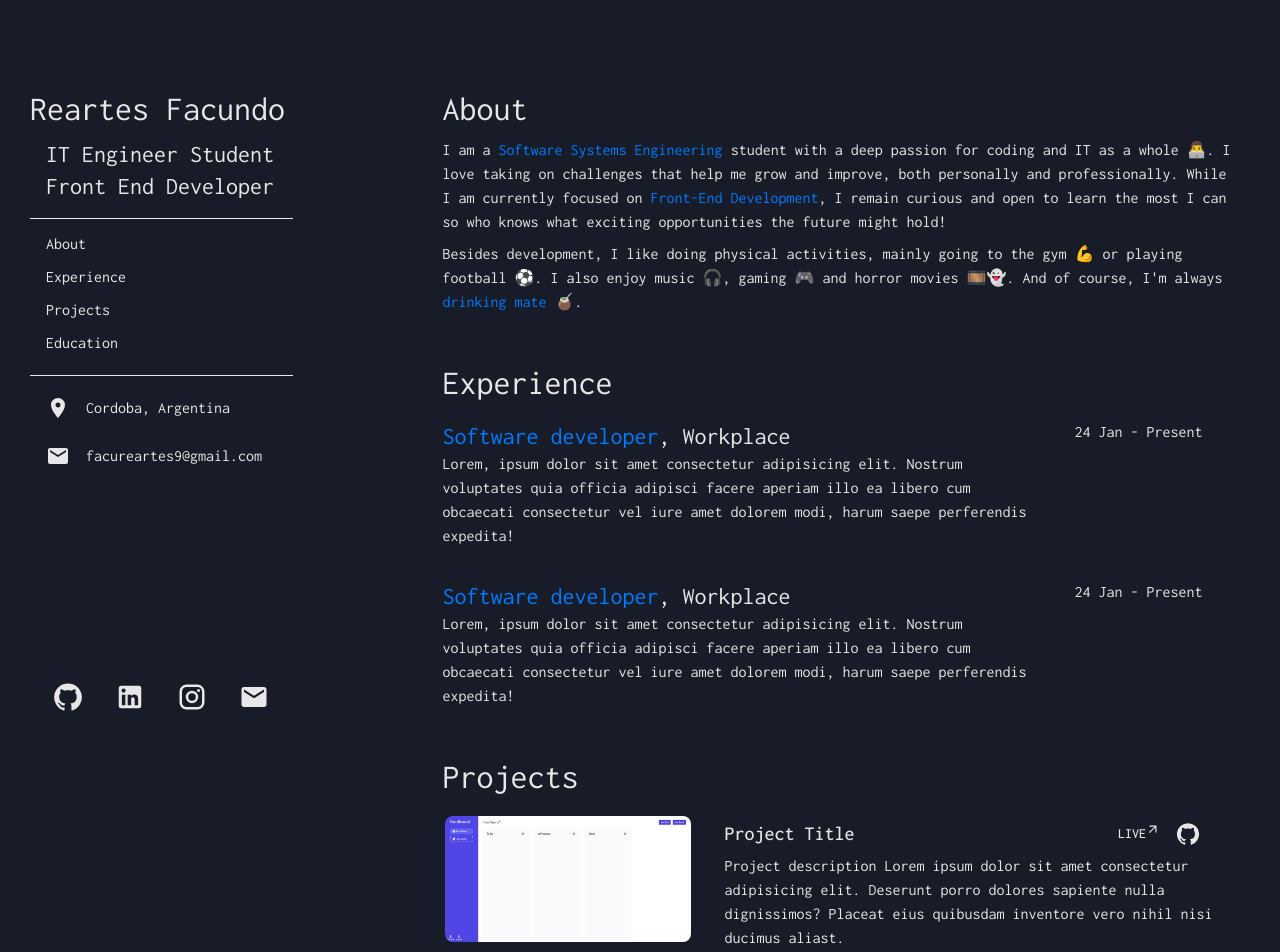
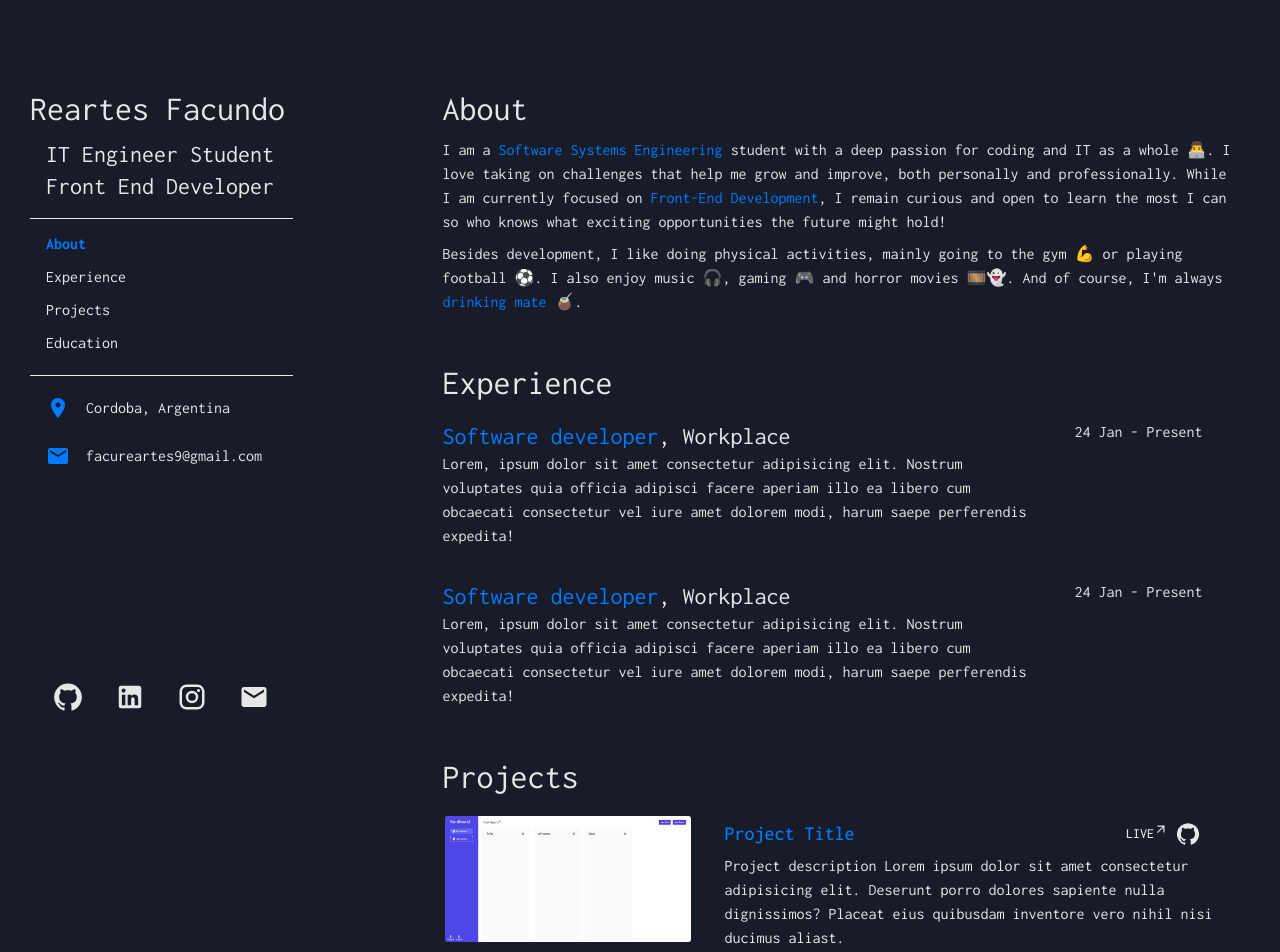
Before and after one commit to FacuReartes/portfolio-v2, a Next.js app: page / in a window 1280 px wide. Shown: the top 952 px of the page. Built offline with nearby package versions, Linux system fonts and the light colour scheme.

Commit message:
project overlay

```diff
--- a/src/components/Project.tsx
+++ b/src/components/Project.tsx
@@ -1,4 +1,4 @@
-import { ArrowOutward, GitHub } from '@mui/icons-material';
+import { ArrowOutward, GitHub, Visibility } from '@mui/icons-material';
 import { Box, Button, Icon, IconButton, Typography } from '@mui/material';
 import Image from 'next/image';
 import React, { FC } from 'react';
@@ -14,20 +14,58 @@ interface IProject {
 const Project: FC<IProject> = (props) => {
   return (
     <Box sx={{ display: 'flex', gap: 4, pb: 4 }}>
-      <Box
+      <Button
         sx={{
+          p: 0,
+          lineHeight: 'unset',
           flexShrink: 0,
           width: '250px',
           height: '130px',
           border: 2,
+          bgcolor: 'primary.main',
           borderColor: 'secondary.main',
-          borderRadius: '10px',
+          borderRadius: '5px',
           position: 'relative',
           overflow: 'hidden',
+          transition: 'all 0.2s linear',
+          ':hover .projectOverlayIcon': {
+            opacity: 1,
+          },
+          ':hover': {
+            cursor: 'pointer',
+            borderColor: 'common.white',
+          },
+          ':hover .projectImage': {
+            transform: 'scale(1.1)',
+            opacity: 0.8,
+          },
         }}
+        href={props.liveLink}
+        target="_blank"
       >
-        <Image src={props.imgSrc} alt="project image" fill />
-      </Box>
+        <Image
+          className="projectImage"
+          src={props.imgSrc}
+          alt="project image"
+          fill
+          style={{ transition: 'inherit' }}
+        />
+        <Icon
+          className="projectOverlayIcon"
+          sx={{
+            zIndex: 99,
+            position: 'absolute',
+            top: '50%',
+            left: '50%',
+            transform: 'translate(-50%, -50%)',
+            color: 'primary.main',
+            opacity: 0,
+            transition: 'inherit',
+          }}
+        >
+          <Visibility />
+        </Icon>
+      </Button>
       <Box>
         <Box
           sx={{
@@ -36,20 +74,30 @@ const Project: FC<IProject> = (props) => {
             alignItems: 'center',
           }}
         >
-          <Typography variant="h6" component="h4">
+          <Typography
+            variant="h6"
+            component="h4"
+            sx={{ color: 'primary.main' }}
+          >
             {props.title}
           </Typography>
           <Box>
-            <Button sx={{
-              color: 'common.white',
-              minWidth: 'unset',
-              ':hover': { color: 'primary.main', bgcolor: 'unset' },
-              transition: 'all 0.2s linear',
-              position: 'relative'
-            }}
-              href={props.githubLink}
-              target='_blank'>
-              Live <ArrowOutward sx={{ fontSize: 14, top: -5, position: 'relative' }}/>
+            <Button
+              sx={{
+                color: 'common.white',
+                minWidth: 'unset',
+                ':hover': { color: 'primary.main', bgcolor: 'unset' },
+                transition: 'all 0.2s linear',
+                position: 'relative',
+                paddingRight: 0,
+              }}
+              href={props.liveLink}
+              target="_blank"
+            >
+              Live{' '}
+              <ArrowOutward
+                sx={{ fontSize: 14, top: -5, position: 'relative' }}
+              />
             </Button>
             <IconButton
               sx={{
@@ -60,15 +108,13 @@ const Project: FC<IProject> = (props) => {
                 transition: 'all 0.2s linear',
               }}
               href={props.githubLink}
-              target='_blank'
+              target="_blank"
             >
               <GitHub />
             </IconButton>
           </Box>
         </Box>
-        <Typography>
-          {props.description}
-        </Typography>
+        <Typography>{props.description}</Typography>
       </Box>
     </Box>
   );
--- a/src/components/Sidebar.tsx
+++ b/src/components/Sidebar.tsx
@@ -41,7 +41,12 @@ const Sidebar = () => {
       </Typography>
       <Divider sx={{ borderColor: 'common.white', pt: 2 }} />
       <List>
-        <ListItemButton href="#about">About</ListItemButton>
+        <ListItemButton
+          href="#about"
+          sx={{ color: 'primary.main', fontWeight: 'bold' }}
+        >
+          About
+        </ListItemButton>
         <ListItemButton href="#experience">Experience</ListItemButton>
         <ListItemButton href="#projects">Projects</ListItemButton>
         <ListItemButton href="#education">Education</ListItemButton>
@@ -50,7 +55,7 @@ const Sidebar = () => {
       <List>
         <ListItem>
           <ListItemIcon
-            sx={{ color: 'common.white', minWidth: 'unset', mr: 2 }}
+            sx={{ color: 'primary.main', minWidth: 'unset', mr: 2 }}
           >
             <Place />
           </ListItemIcon>
@@ -58,7 +63,7 @@ const Sidebar = () => {
         </ListItem>
         <ListItem>
           <ListItemIcon
-            sx={{ color: 'common.white', minWidth: 'unset', mr: 2 }}
+            sx={{ color: 'primary.main', minWidth: 'unset', mr: 2 }}
           >
             <Mail />
           </ListItemIcon>
```
